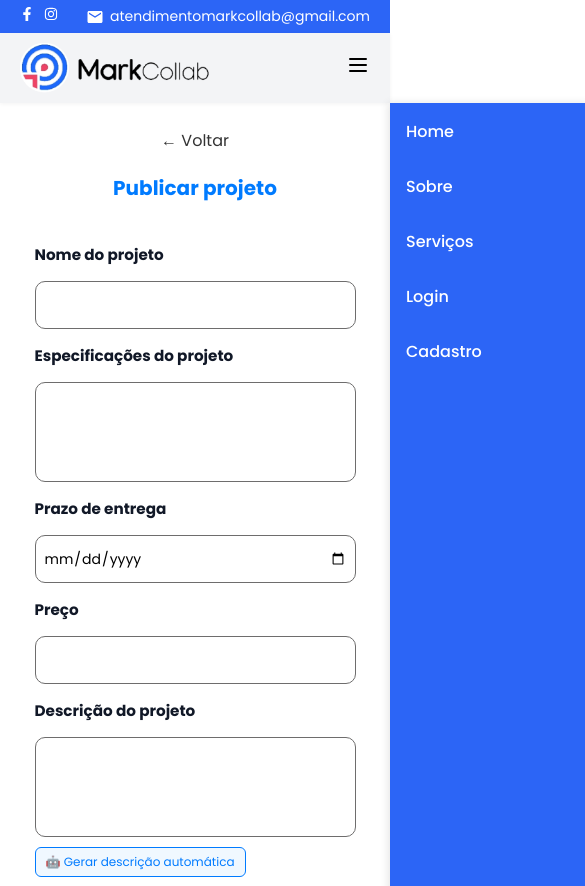
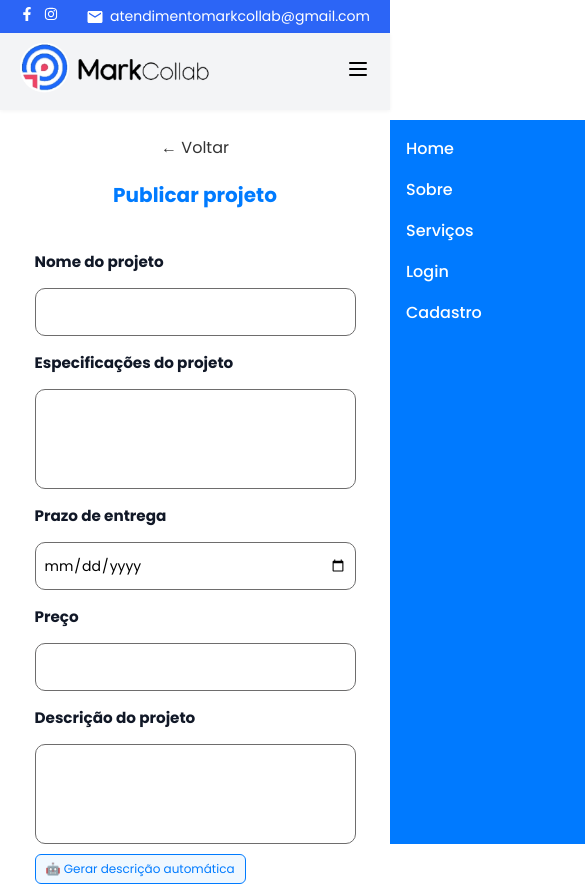
Before and after one commit to fermarino/markcollab-frontend, a React (Vite) app: page /publicar in a window 390 px wide. Shown: the top 886 px of the page, 585 px wide, since content can reach past the window. Built offline with nearby package versions, Linux system fonts and the light colour scheme.

Commit message:
style: ajustes nos inputs e botão voltar

```diff
--- a/package.json
+++ b/package.json
@@ -16,7 +16,8 @@
     "react": "^19.0.0",
     "react-dom": "^19.0.0",
     "react-icons": "^5.5.0",
-    "react-router-dom": "^7.5.0"
+    "react-router-dom": "^7.5.0",
+    "react-toastify": "^9.1.3"
   },
   "devDependencies": {
     "@eslint/js": "^9.21.0",
--- a/src/App.css
+++ b/src/App.css
@@ -4,39 +4,3 @@
   padding: 2rem;
   text-align: center;
 }
-
-.logo {
-  height: 6em;
-  padding: 1.5em;
-  will-change: filter;
-  transition: filter 300ms;
-}
-.logo:hover {
-  filter: drop-shadow(0 0 2em #646cffaa);
-}
-.logo.react:hover {
-  filter: drop-shadow(0 0 2em #61dafbaa);
-}
-
-@keyframes logo-spin {
-  from {
-    transform: rotate(0deg);
-  }
-  to {
-    transform: rotate(360deg);
-  }
-}
-
-@media (prefers-reduced-motion: no-preference) {
-  a:nth-of-type(2) .logo {
-    animation: logo-spin infinite 20s linear;
-  }
-}
-
-.card {
-  padding: 2em;
-}
-
-.read-the-docs {
-  color: #888;
-}
--- a/src/components/BackButton/BackButton.module.css
+++ b/src/components/BackButton/BackButton.module.css
@@ -1,23 +1,17 @@
 .backButton {
+  position: absolute;
+  top: 16px;
+  left: 16px;
+  background: transparent;
+  border: none;
+  color: var(--white);      /* branco */
+  font-size: 1rem;
   display: flex;
   align-items: center;
-  background: transparent;
-  border: none;
-  color: white;
-  font-size: 1rem;
-  font-weight: 500;
   cursor: pointer;
-  padding: 1px;
+  z-index: 10;
 }
 
-.backButton svg {
-  fill: currentColor;
-  width: 1rem;
-  height: 1rem;
+.backButton:hover {
+  opacity: 0.8;
 }
-
-@media (max-width: 950px) {
-  .backButton {
-    color: #1e5bf5;
-  }
-}
--- a/src/components/Navbar/Navbar.css
+++ b/src/components/Navbar/Navbar.css
@@ -1,6 +1,7 @@
+:root { --navbar-height: 120px; }
 
 .topbar {
-  background-color: #2C65F6;
+  background: #2C65F6;
   color: white;
   display: flex;
   justify-content: space-between;
@@ -8,178 +9,60 @@
   font-size: 14px;
   align-items: center;
 }
+.topbar-left svg { margin-right: 10px; cursor: pointer; }
+.topbar-right { display: flex; align-items: center; gap: 6px; }
 
-.topbar-left svg {
-  margin-right: 10px;
-  cursor: pointer;
+.main-navbar {
+  background: #f3f4f6;
+  padding: 10px 20px;
+  position: sticky; top: 0; z-index: 100;
+  box-shadow: 0 1px 4px rgba(0,0,0,0.05);
+}
+.navbar-content {
+  max-width: 1200px; margin: 0 auto;
+  display: flex; align-items: center; justify-content: space-between;
+}
+.logo img { height: 50px; }
+
+.nav-links { display: flex; gap: 20px; list-style: none; }
+.nav-links a { text-decoration: none; color: #222; font-weight: 500; }
+.nav-links a:hover { color: #2C65F6; }
+
+.btn.outlined {
+  border: 2px solid #2C65F6;
+  background: transparent;
+  color: #2C65F6;
+  padding: 8px 20px;
+  border-radius: 999px;
+}
+.btn.outlined:hover {
+  background: #2C65F6; color: #fff !important;
 }
 
-.topbar-right {
-  display: flex;
-  align-items: center;
-  gap: 6px;
+/* MOBILE */
+.menu-btn { display: none; background: none; border: none; }
+.sidebar {
+  position: fixed;
+  top: var(--navbar-height);
+  right: 0;
+  width: 240px;
+  height: calc(100vh - var(--navbar-height));
+  background: #007aff;
+  padding: 1rem;
+  transform: translateX(100%);
+  transition: transform 0.3s ease;
+  z-index: 200;
 }
+.sidebar.open { transform: translateX(0); }
+.sidebar ul { list-style: none; padding:0; margin:0; }
+.sidebar li { margin-bottom: 1rem; }
+.sidebar a { color: white; text-decoration: none; font-weight: 500; }
 
-/* Navbar principal */
-.main-navbar {
-  background-color: #f3f4f6;
-  padding: 10px 20px;
-  box-shadow: 0 1px 4px rgba(0, 0, 0, 0.05);
-  position: sticky;
-  top: 0;
-  z-index: 100;
+@media (max-width: 768px) {
+  .nav-links { display: none; }
+  .menu-btn { display: block; }
+
+  /* remove scrollbars */
+  .sidebar::-webkit-scrollbar { display: none; }
+  .sidebar { -ms-overflow-style:none; scrollbar-width:none; }
 }
-
-.navbar-content {
-  display: flex;
-  align-items: center;
-  justify-content: space-between;
-  max-width: 1200px;
-  margin: 0 auto;
-}
-
-.logo {
-  display: flex;
-  align-items: center;
-  gap: 8px;
-  font-size: 1.5rem;
-  font-weight: bold;
-  text-decoration: none;
-  color: black;
-}
-
-.logo img {
-  height: 50px;
-  width: auto;
-}
-
-.nav-links {
-  display: flex;
-  align-items: center;
-  gap: 20px;
-  list-style: none;
-}
-
-.nav-links a {
-  text-decoration: none;
-  color: #222;
-  font-weight: 500;
-}
-
-.nav-links li a {
-  font-size: 17px;
-  margin-right: 20px;
-
-}
-
-.nav-links a:hover {
-  color: #2C65F6;
-}
-
-/* Botões */
-.btn {
-  padding: 8px 20px;
-  border-radius: 999px;
-  font-weight: 500;
-  transition: all 0.3s;
-}
-
-.filled {
-  background-color: #2C65F6;
-  color: white;
-  border: none;
-}
-
-.outlined {
-  border: 2px solid #2C65F6;
-  color: #2C65F6;
-  background-color: transparent;
-  font-weight: 500;
-}
-
-.filled:hover {
-  background-color: #2C65F6;
-}
-
-.outlined:hover {
-  background-color: #2C65F6;
-
-  border-color: #2C65F6;
-  color: #fff !important;
-
-}
-
-
-/* Menu mobile */
-.menu-btn {
-  display: none;
-  background: none;
-  border: none;
-  cursor: pointer;
-}
-
-/* Sidebar */
-.sidebar {
-  display: none;
-}
-
-/* Responsivo */
-@media (max-width: 768px) {
-  .nav-links {
-    display: none;
-  }
-
-  .menu-btn {
-    display: block;
-  }
-
-  .sidebar {
-    display: flex;
-    flex-direction: column;
-    background-color:  #2C65F6;
-    position: absolute;
-    top: 100%;
-    right: 0;
-    width: 200px;
-    height: 100vh;
-    padding: 1rem;
-    box-shadow: -2px 0 8px rgba(0, 0, 0, 0.1);
-    transform: translateX(100%);
-    transition: transform 0.3s ease;
-    z-index: 999;
-  }
-
-  .sidebar.open {
-    transform: translateX(0);
-  }
-
-  .sidebar li {
-    margin-bottom: 30px;
-  }
-
-  .sidebar a {
-    color: #222;
-    text-decoration: none;
-    font-weight: 500;
-  }
-
-  .sidebar li a:hover {
-    background-color: rgba(255, 255, 255, 0.15);
-    padding: 8px 20px;
-    border-radius: 6px;
-    transition: background-color 0.2s;
-  }
-
-  .sidebar ul {
-    list-style: none;
-    padding: 0;
-    margin: 0;
-  }
-
-  .sidebar li a {
-    color: white;
-    font-size: 1rem;
-    font-weight: 500;
-    text-decoration: none;
-  }
-}
--- a/src/components/Navbar/Navbar.jsx
+++ b/src/components/Navbar/Navbar.jsx
@@ -1,31 +1,24 @@
-import React, { useContext, useEffect, useState } from 'react';
+import React, { useContext, useState, useEffect } from 'react';
 import { Link } from 'react-router-dom';
-import './Navbar.css';
 import { Menu, X } from 'lucide-react';
 import { FaFacebookF, FaInstagram } from 'react-icons/fa';
 import { MdEmail } from 'react-icons/md';
+import './Navbar.css';
 import MainLogo from '../../assets/img/logo_markcollab.png';
 import { AuthContext } from '../../context/AuthContext';
 
 const Navbar = () => {
+  const { isLoggedIn, role } = useContext(AuthContext);
   const [sidebarOpen, setSidebarOpen] = useState(false);
-  const { isLoggedIn, role, logout } = useContext(AuthContext);
-  const [userRole, setUserRole] = useState(null);
+  const [userRole, setUserRole] = useState(role);
 
-  const toggleSidebar = () => setSidebarOpen(!sidebarOpen);
+  useEffect(() => setUserRole(role), [role]);
+
+  const toggleSidebar = () => setSidebarOpen(o => !o);
   const closeSidebar = () => setSidebarOpen(false);
 
-  const getMeusProjetosPath = () => {
-    if (userRole === 'freelancer') return '/meusprojetosf';
-    if (userRole === 'employer') return '/meusprojetos';
-    return '/';
-  };
-
-  useEffect(() => {
-    setUserRole(role);
-  }, [role]);
-
-  if (isLoggedIn === null) return null;
+  const getProjetos = () =>
+    userRole === 'freelancer' ? '/meusprojetosf' : '/meusprojetos';
 
   return (
     <>
@@ -39,66 +32,45 @@ const Navbar = () => {
           <span>atendimentomarkcollab@gmail.com</span>
         </div>
       </div>
-
       <nav className="main-navbar">
         <div className="navbar-content">
           <Link to="/" className="logo">
             <img src={MainLogo} alt="MarkCollab Logo" />
           </Link>
-
           <ul className="nav-links">
             <li><Link to="/">Home</Link></li>
-
-            {!isLoggedIn && (
-              <>
+            {!isLoggedIn && <>
               <li><Link to="/sobre">Sobre</Link></li>
               <li><Link to="/servicos">Serviços</Link></li>
-              </>
-            )}
-
-            {isLoggedIn ? (
-              <>
-                <li><Link to={getMeusProjetosPath()}>Projetos</Link></li>
+            </>}
+            {isLoggedIn ? <>
+              <li><Link to={getProjetos()}>Projetos</Link></li>
               <li><Link to="/notificacoes">Notificações</Link></li>
               <li><Link to="/perfil">Conta</Link></li>
-
-              </>
-            ) : (
-              <>
+            </> : <>
               <li><Link to="/login" className="btn outlined">Login</Link></li>
               <li><Link to="/cadastro" className="btn outlined">Cadastro</Link></li>
-              </>
-            )}
+            </>}
           </ul>
-
           <button className="menu-btn" onClick={toggleSidebar}>
             {sidebarOpen ? <X size={24} /> : <Menu size={24} />}
           </button>
         </div>
-
-        <div className={`sidebar ${sidebarOpen ? 'open' : ''}`}>
-          <ul onClick={closeSidebar}>
+        <div className={`sidebar ${sidebarOpen ? 'open' : ''}`} onClick={closeSidebar}>
+          <ul>
             <li><Link to="/">Home</Link></li>
-
-            {!isLoggedIn && (
-              <>
+            {!isLoggedIn && <>
               <li><Link to="/sobre">Sobre</Link></li>
               <li><Link to="/servicos">Serviços</Link></li>
-              </>
-            )}
-
-            {isLoggedIn ? (
-              <>
+            </>}
+            {isLoggedIn ? <>
+              <li><Link to={getProjetos()}>Projetos</Link></li>
               <li><Link to="/notificacoes">Notificações</Link></li>
-                <li><Link to={getMeusProjetosPath()}>Meus Projetos</Link></li>
               <li><Link to="/perfil">Perfil</Link></li>
-              </>
-            ) : (
-              <>
+            </> : <>
               <li><Link to="/login">Login</Link></li>
               <li><Link to="/cadastro">Cadastro</Link></li>
-              </>
-            )}
+            </>}
           </ul>
         </div>
       </nav>
--- a/src/index.css
+++ b/src/index.css
@@ -1,3 +1,4 @@
+/* reset básico */
 * {
   margin: 0;
   padding: 0;
@@ -6,8 +7,8 @@
 
 body {
   font-family: 'Poppins', sans-serif;
-  background-color: white;
-  color: #ffffff;
+  background-color: #ffffff;
+  color: #111827;         /* texto escuro por padrão */
 }
 
 :root {
--- /dev/null
+++ b/src/utils/formatUtils.js
@@ -0,0 +1,18 @@
+// remove tudo que não for dígito
+export const stripFormatting = str => str.replace(/\D+/g, '');
+
+// formata CPF ou CNPJ enquanto digita
+export const formatCpfCnpj = value => {
+  const digits = value.replace(/\D/g, '');
+  if (digits.length <= 11) {
+    return digits
+      .replace(/(\d{3})(\d)/, '$1.$2')
+      .replace(/(\d{3})(\d)/, '$1.$2')
+      .replace(/(\d{3})(\d{1,2})$/, '$1-$2');
+  }
+  return digits
+    .replace(/^(\d{2})(\d)/, '$1.$2')
+    .replace(/^(\d{2})\.(\d{3})(\d)/, '$1.$2.$3')
+    .replace(/\.(\d{3})(\d)/, '.$1/$2')
+    .replace(/(\d{4})(\d{1,2})$/, '$1-$2');
+};
--- a/src/utils/formatUtils.jsx
+++ /dev/null
@@ -1,32 +0,0 @@
-export const formatCpfCnpj = (value) => {
-  const digits = value.replace(/\D/g, '');
-
-  if (digits.length <= 11) {
-    return digits
-      .replace(/(\d{3})(\d)/, '$1.$2')
-      .replace(/(\d{3})(\d)/, '$1.$2')
-      .replace(/(\d{3})(\d{1,2})$/, '$1-$2');
-  } else {
-    return digits
-      .replace(/^(\d{2})(\d)/, '$1.$2')
-      .replace(/^(\d{2})\.(\d{3})(\d)/, '$1.$2.$3')
-      .replace(/\.(\d{3})(\d)/, '.$1/$2')
-      .replace(/(\d{4})(\d{1,2})$/, '$1-$2');
-  }
-};
-
-export const formatPhone = (value) => {
-  const digits = value.replace(/\D/g, '');
-
-  if (digits.length <= 10) {
-    return digits
-      .replace(/(\d{2})(\d)/, '($1) $2')
-      .replace(/(\d{4})(\d)/, '$1-$2');
-  }
-
-  return digits
-    .replace(/(\d{2})(\d)/, '($1) $2')
-    .replace(/(\d{5})(\d)/, '$1-$2');
-};
-
-export const stripFormatting = (value) => value.replace(/\D/g, '');
```
Also changed, not shown: src/components/Input/Input.jsx (+16 -5 lines), src/components/Input/Input.module.css (+18 -24 lines), src/hooks/useRegisterValidation.js (added, +30 -0 lines), src/utils/validationUtils.js (added, +31 -0 lines), 1 other file (tests, documents, lock files or other folders). Lines whose indentation alone changed are shown as unchanged.
